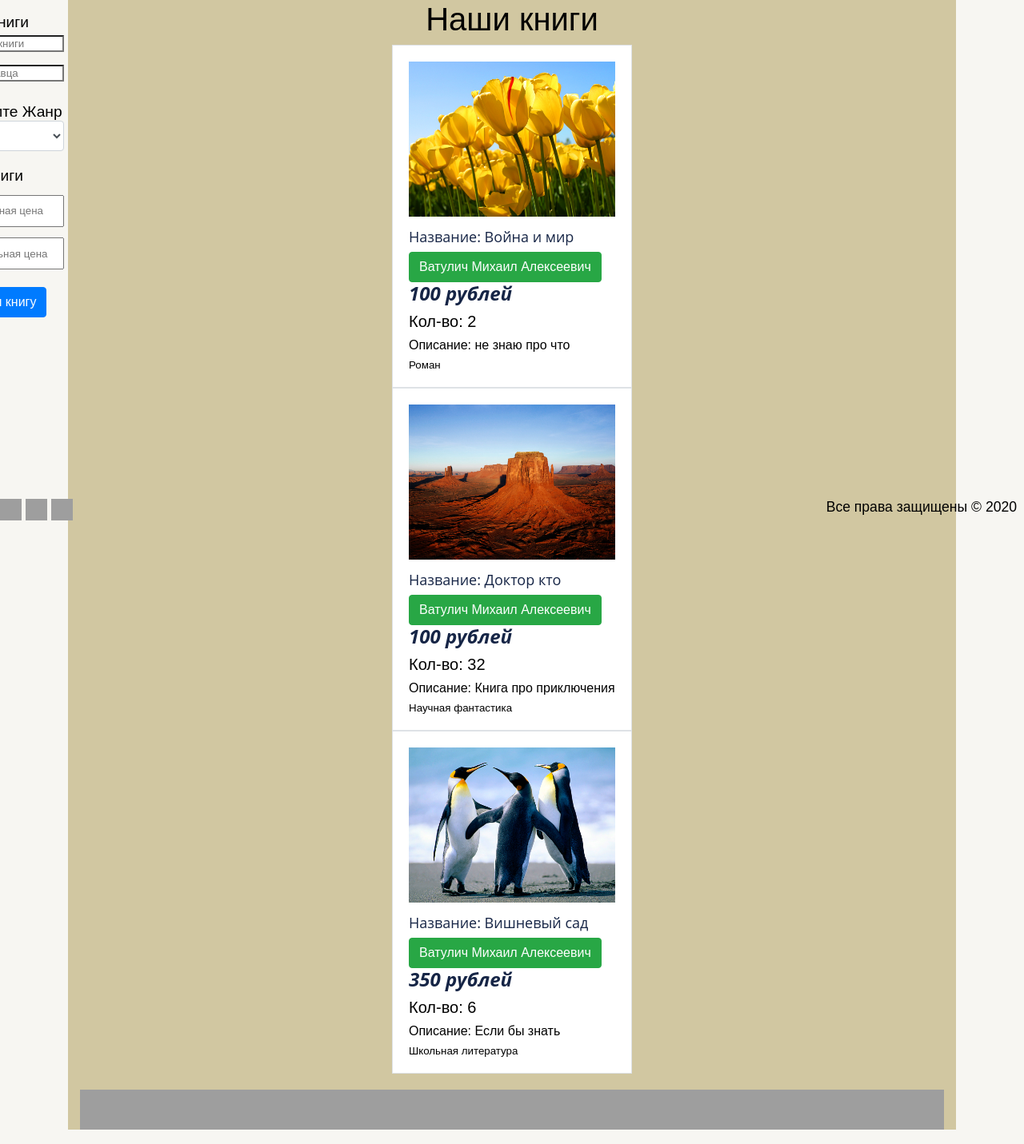
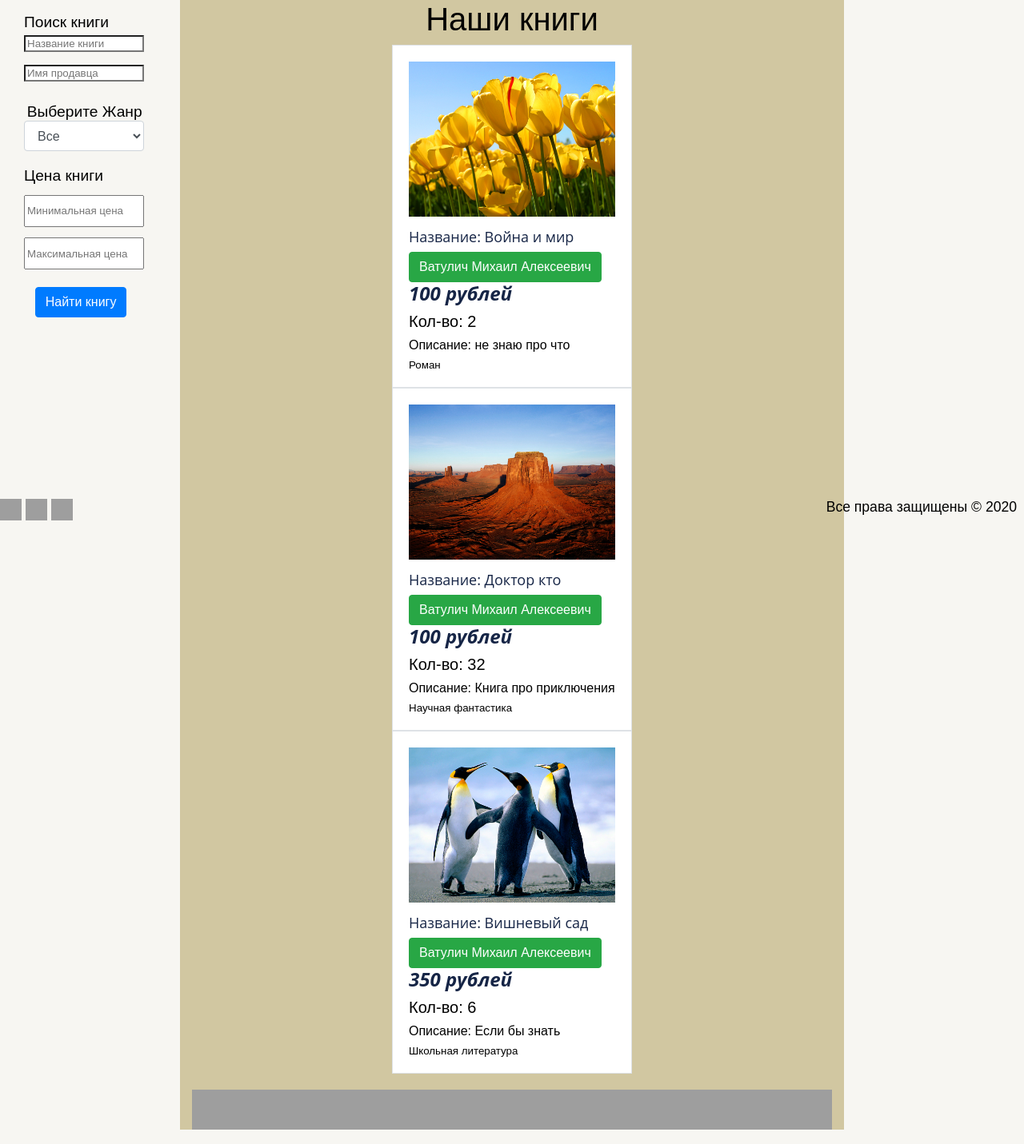
Before and after one commit to MishaVatulich/web_project, a Flask app: page / in a window 1280 px wide. Shown: the part 146-1577 px from the top of the page at 80% size. Run offline with Flask 2, Linux system fonts and the light colour scheme; data comes from the database, SQL or seed files in the repository; some libraries are stand-ins or nearby versions; grey boxes are pictures that could not be loaded.

Commit message:
Пофиксил баг с фильтром

```diff
--- a/templates/mainpage.html
+++ b/templates/mainpage.html
@@ -53,6 +53,7 @@
     }
     #form {
         margin-top: 64px;
+        margin-left: 100px;
     }
     #search_title {
         margin-top: 5px;
@@ -124,7 +125,7 @@
         margin-top: -415px;
     }
 </style>
-<div class="container" id="body">
+<div class="container" id="body" style="width: 830px;">
     <header class="clearfix"></header>
     <h1 id="h1">Наши книги </h1>
     <article>
```
